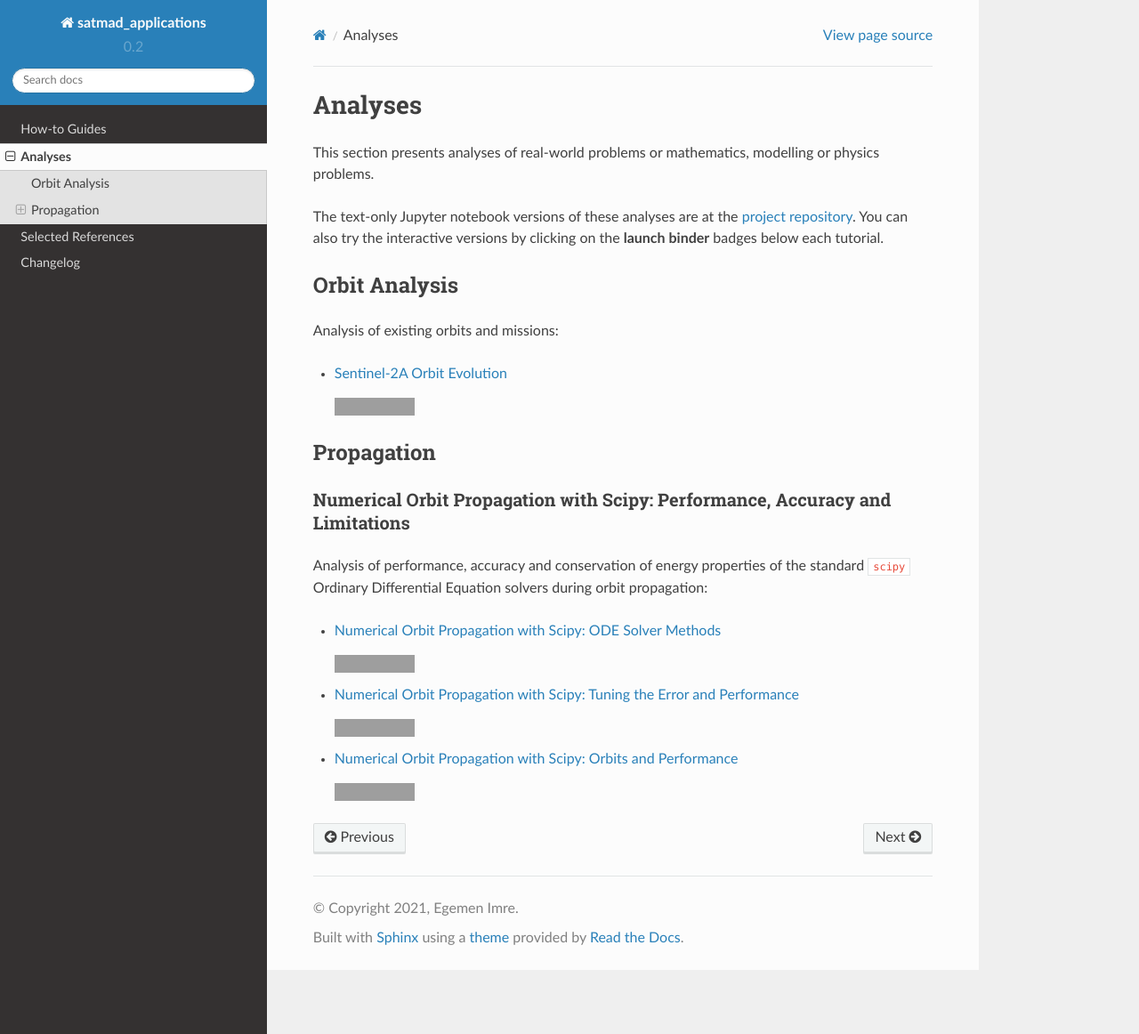
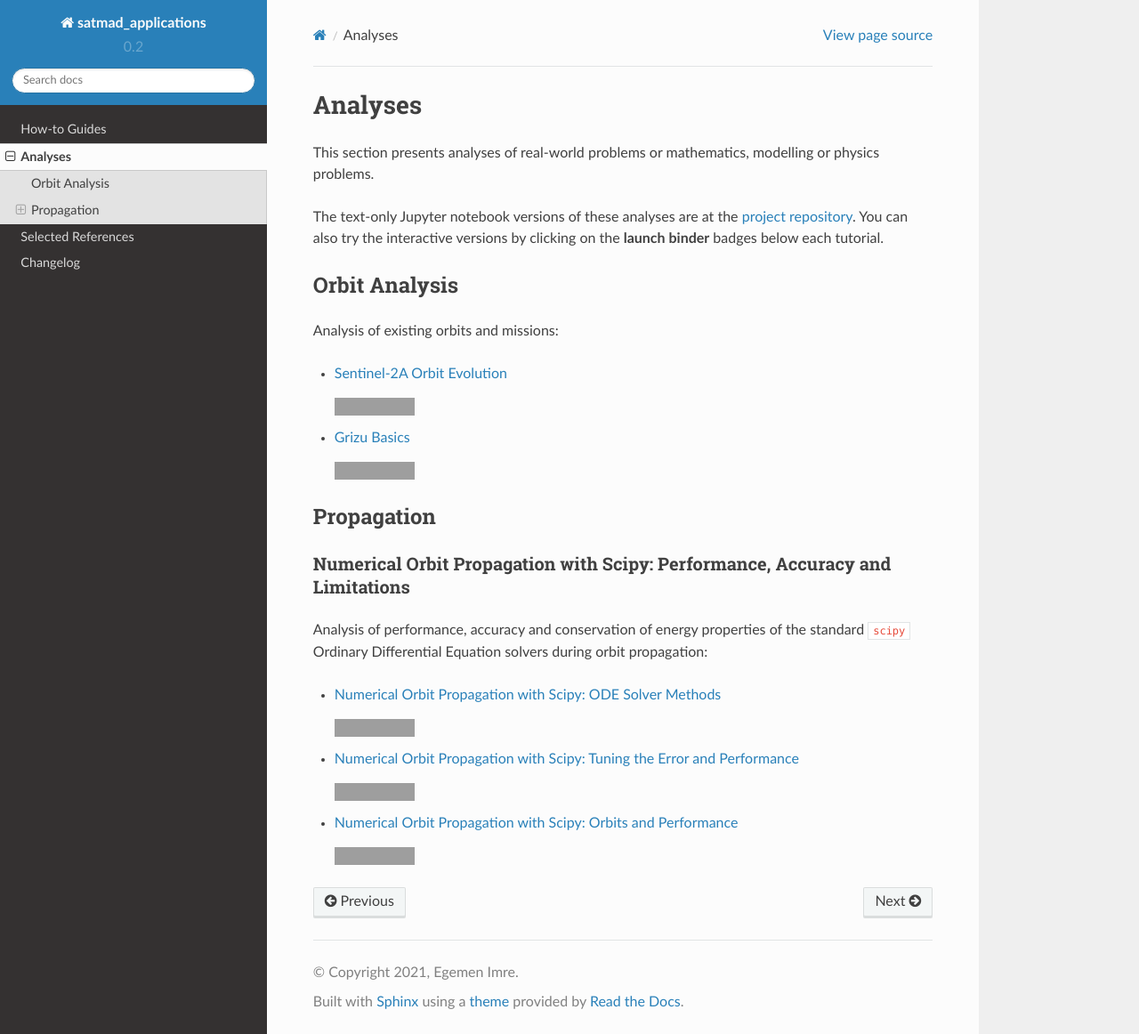
Before and after one commit to egemenimre/satmad_applications, a Sphinx documentation site: the page built from docs/analyses.md, in a window 1280 px wide and 1162 px high. Shown: the whole window at 89% size. Built offline with Sphinx 7.4.7 and the Read the Docs theme 2.0.0, drawn with Linux system fonts in a browser that asks for light colours; grey boxes are pictures that could not be loaded.

Commit message:
grizu init

```diff
--- a/docs/analyses.md
+++ b/docs/analyses.md
@@ -8,9 +8,13 @@ The text-only Jupyter notebook versions of these analyses are at the [project re
 
 Analysis of existing orbits and missions:
 
--   [Sentinel-2A Orbit Evolution](analyses/sats/s2_analysis.ipynb)
+- [Sentinel-2A Orbit Evolution](analyses/sats/s2_analysis.ipynb)
 
     [![Binder](https://mybinder.org/badge_logo.svg)](https://mybinder.org/v2/gh/egemenimre/satmad_applications/main?filepath=%2Fdocs%2Fanalyses%2Fsats%2Fs2_analysis.ipynb)
+
+-   [Grizu Basics](analyses/sats/grizu.ipynb)
+
+    [![Binder](https://mybinder.org/badge_logo.svg)](https://mybinder.org/v2/gh/egemenimre/satmad_applications/main?filepath=%2Fdocs%2Fanalyses%2Fsats%2Fgrizu.ipynb)
 
 ## Propagation
 
```
